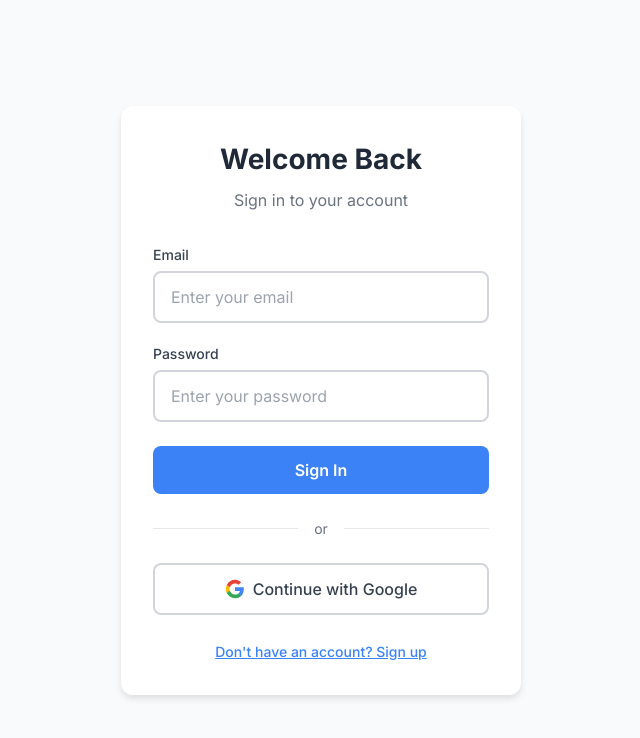
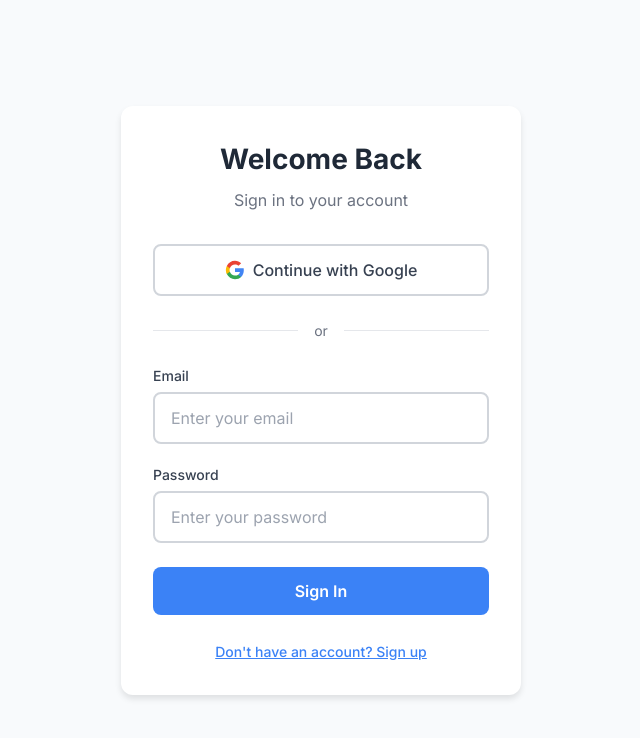
Before and after one commit to Errie15/ai-macro-tracker, a Next.js app: page / in a window 1280 px wide. Shown: the top 738 px of the page, without its empty margins (319-959 px from the left). Built offline with nearby package versions, Linux system fonts and the light colour scheme; no server answers.

Commit message:
emailsign in funkran, nu ev google

```diff
--- a/src/components/SignIn.tsx
+++ b/src/components/SignIn.tsx
@@ -9,6 +9,7 @@ export default function SignIn() {
   const [password, setPassword] = useState('');
   const [error, setError] = useState('');
   const [loading, setLoading] = useState(false);
+  const [googleLoading, setGoogleLoading] = useState(false);
 
   const { signIn, signUp, signInWithGoogle } = useAuth();
 
@@ -30,21 +31,62 @@ export default function SignIn() {
         await signUp(email.trim(), password);
       }
     } catch (error: any) {
-      setError(error.message || 'An error occurred');
+      console.error('Email/Password error:', error);
+      let errorMessage = 'An error occurred';
+
+      if (error.code === 'auth/user-not-found') {
+        errorMessage = 'No account found with this email';
+      } else if (error.code === 'auth/wrong-password') {
+        errorMessage = 'Incorrect password';
+      } else if (error.code === 'auth/email-already-in-use') {
+        errorMessage = 'Email is already registered';
+      } else if (error.code === 'auth/weak-password') {
+        errorMessage = 'Password should be at least 6 characters';
+      } else if (error.code === 'auth/invalid-email') {
+        errorMessage = 'Invalid email address';
+      } else if (error.message) {
+        errorMessage = error.message;
+      }
+
+      setError(errorMessage);
     } finally {
       setLoading(false);
     }
   };
 
   const handleGoogleSignIn = async () => {
+    console.log('🚀 Starting Google sign-in...');
     setError('');
-    setLoading(true);
+    setGoogleLoading(true);
+
     try {
+      console.log('📞 Calling signInWithGoogle...');
       await signInWithGoogle();
+      console.log('✅ Google sign-in completed successfully');
     } catch (error: any) {
-      setError(error.message || 'Google sign-in failed');
+      console.error('❌ Google sign-in error:', error);
+      console.error('Error code:', error.code);
+      console.error('Error message:', error.message);
+
+      let errorMessage = 'Google sign-in failed';
+
+      if (error.code === 'auth/popup-closed-by-user') {
+        errorMessage = 'Sign-in was cancelled';
+      } else if (error.code === 'auth/popup-blocked') {
+        errorMessage = 'Popup was blocked by browser. Please allow popups and try again.';
+      } else if (error.code === 'auth/cancelled-popup-request') {
+        errorMessage = 'Sign-in was cancelled';
+      } else if (error.code === 'auth/network-request-failed') {
+        errorMessage = 'Network error. Please check your connection.';
+      } else if (error.code === 'auth/internal-error') {
+        errorMessage = 'Internal error. Please try again.';
+      } else if (error.message) {
+        errorMessage = `Google sign-in error: ${error.message}`;
+      }
+
+      setError(errorMessage);
     } finally {
-      setLoading(false);
+      setGoogleLoading(false);
     }
   };
 
@@ -105,6 +147,92 @@ export default function SignIn() {
             </p>
           </div>
         )}
+
+        {/* Google Sign In - Moved to top */}
+        <button
+          onClick={handleGoogleSignIn}
+          disabled={loading || googleLoading}
+          style={{
+            width: '100%',
+            padding: '12px 24px',
+            fontSize: '16px',
+            fontWeight: '500',
+            color: '#374151',
+            backgroundColor: 'white',
+            border: '2px solid #d1d5db',
+            borderRadius: '8px',
+            cursor: (loading || googleLoading) ? 'not-allowed' : 'pointer',
+            transition: 'all 0.2s',
+            display: 'flex',
+            alignItems: 'center',
+            justifyContent: 'center',
+            gap: '8px',
+            outline: 'none',
+            marginBottom: '24px',
+            opacity: (loading || googleLoading) ? 0.6 : 1
+          }}
+          onMouseEnter={(e) => {
+            if (!loading && !googleLoading) {
+              e.currentTarget.style.backgroundColor = '#f9fafb';
+              e.currentTarget.style.borderColor = '#9ca3af';
+            }
+          }}
+          onMouseLeave={(e) => {
+            if (!loading && !googleLoading) {
+              e.currentTarget.style.backgroundColor = 'white';
+              e.currentTarget.style.borderColor = '#d1d5db';
+            }
+          }}
+        >
+          {googleLoading ? (
+            <>
+              <div style={{
+                width: '20px',
+                height: '20px',
+                border: '2px solid #d1d5db',
+                borderTop: '2px solid #3b82f6',
+                borderRadius: '50%',
+                animation: 'spin 1s linear infinite'
+              }}></div>
+              Connecting...
+            </>
+          ) : (
+            <>
+              <svg width="20" height="20" viewBox="0 0 24 24">
+                <path fill="#4285F4" d="M22.56 12.25c0-.78-.07-1.53-.2-2.25H12v4.26h5.92c-.26 1.37-1.04 2.53-2.21 3.31v2.77h3.57c2.08-1.92 3.28-4.74 3.28-8.09z"/>
+                <path fill="#34A853" d="M12 23c2.97 0 5.46-.98 7.28-2.66l-3.57-2.77c-.98.66-2.23 1.06-3.71 1.06-2.86 0-5.29-1.93-6.16-4.53H2.18v2.84C3.99 20.53 7.7 23 12 23z"/>
+                <path fill="#FBBC05" d="M5.84 14.09c-.22-.66-.35-1.36-.35-2.09s.13-1.43.35-2.09V7.07H2.18C1.43 8.55 1 10.22 1 12s.43 3.45 1.18 4.93l2.85-2.22.81-.62z"/>
+                <path fill="#EA4335" d="M12 5.38c1.62 0 3.06.56 4.21 1.64l3.15-3.15C17.45 2.09 14.97 1 12 1 7.7 1 3.99 3.47 2.18 7.07l3.66 2.84c.87-2.6 3.3-4.53 6.16-4.53z"/>
+              </svg>
+              Continue with Google
+            </>
+          )}
+        </button>
+
+        {/* Divider */}
+        <div style={{
+          display: 'flex',
+          alignItems: 'center',
+          marginBottom: '24px'
+        }}>
+          <div style={{
+            flex: 1,
+            height: '1px',
+            backgroundColor: '#e5e7eb'
+          }}></div>
+          <span style={{
+            padding: '0 16px',
+            fontSize: '14px',
+            color: '#6b7280'
+          }}>
+            or
+          </span>
+          <div style={{
+            flex: 1,
+            height: '1px',
+            backgroundColor: '#e5e7eb'
+          }}></div>
+        </div>
 
         {/* Email/Password Form */}
         <form onSubmit={handleSubmit} style={{ marginBottom: '24px' }}>
@@ -195,27 +323,27 @@ export default function SignIn() {
 
           <button
             type="submit"
-            disabled={loading}
+            disabled={loading || googleLoading}
             style={{
               width: '100%',
               padding: '12px 24px',
               fontSize: '16px',
               fontWeight: '600',
               color: 'white',
-              backgroundColor: loading ? '#9ca3af' : '#3b82f6',
+              backgroundColor: (loading || googleLoading) ? '#9ca3af' : '#3b82f6',
               border: 'none',
               borderRadius: '8px',
-              cursor: loading ? 'not-allowed' : 'pointer',
+              cursor: (loading || googleLoading) ? 'not-allowed' : 'pointer',
               transition: 'background-color 0.2s',
               outline: 'none'
             }}
             onMouseEnter={(e) => {
-              if (!loading) {
+              if (!loading && !googleLoading) {
                 e.currentTarget.style.backgroundColor = '#2563eb';
               }
             }}
             onMouseLeave={(e) => {
-              if (!loading) {
+              if (!loading && !googleLoading) {
                 e.currentTarget.style.backgroundColor = '#3b82f6';
               }
             }}
@@ -223,75 +351,6 @@ export default function SignIn() {
             {loading ? 'Loading...' : (isLogin ? 'Sign In' : 'Create Account')}
           </button>
         </form>
-
-        {/* Divider */}
-        <div style={{
-          display: 'flex',
-          alignItems: 'center',
-          marginBottom: '24px'
-        }}>
-          <div style={{
-            flex: 1,
-            height: '1px',
-            backgroundColor: '#e5e7eb'
-          }}></div>
-          <span style={{
-            padding: '0 16px',
-            fontSize: '14px',
-            color: '#6b7280'
-          }}>
-            or
-          </span>
-          <div style={{
-            flex: 1,
-            height: '1px',
-            backgroundColor: '#e5e7eb'
-          }}></div>
-        </div>
-
-        {/* Google Sign In */}
-        <button
-          onClick={handleGoogleSignIn}
-          disabled={loading}
-          style={{
-            width: '100%',
-            padding: '12px 24px',
-            fontSize: '16px',
-            fontWeight: '500',
-            color: '#374151',
-            backgroundColor: 'white',
-            border: '2px solid #d1d5db',
-            borderRadius: '8px',
-            cursor: loading ? 'not-allowed' : 'pointer',
-            transition: 'all 0.2s',
-            display: 'flex',
-            alignItems: 'center',
-            justifyContent: 'center',
-            gap: '8px',
-            outline: 'none',
-            marginBottom: '24px'
-          }}
-          onMouseEnter={(e) => {
-            if (!loading) {
-              e.currentTarget.style.backgroundColor = '#f9fafb';
-              e.currentTarget.style.borderColor = '#9ca3af';
-            }
-          }}
-          onMouseLeave={(e) => {
-            if (!loading) {
-              e.currentTarget.style.backgroundColor = 'white';
-              e.currentTarget.style.borderColor = '#d1d5db';
-            }
-          }}
-        >
-          <svg width="20" height="20" viewBox="0 0 24 24">
-            <path fill="#4285F4" d="M22.56 12.25c0-.78-.07-1.53-.2-2.25H12v4.26h5.92c-.26 1.37-1.04 2.53-2.21 3.31v2.77h3.57c2.08-1.92 3.28-4.74 3.28-8.09z"/>
-            <path fill="#34A853" d="M12 23c2.97 0 5.46-.98 7.28-2.66l-3.57-2.77c-.98.66-2.23 1.06-3.71 1.06-2.86 0-5.29-1.93-6.16-4.53H2.18v2.84C3.99 20.53 7.7 23 12 23z"/>
-            <path fill="#FBBC05" d="M5.84 14.09c-.22-.66-.35-1.36-.35-2.09s.13-1.43.35-2.09V7.07H2.18C1.43 8.55 1 10.22 1 12s.43 3.45 1.18 4.93l2.85-2.22.81-.62z"/>
-            <path fill="#EA4335" d="M12 5.38c1.62 0 3.06.56 4.21 1.64l3.15-3.15C17.45 2.09 14.97 1 12 1 7.7 1 3.99 3.47 2.18 7.07l3.66 2.84c.87-2.6 3.3-4.53 6.16-4.53z"/>
-          </svg>
-          Continue with Google
-        </button>
 
         {/* Toggle Login/Signup */}
         <div style={{ textAlign: 'center' }}>
@@ -317,6 +376,14 @@ export default function SignIn() {
           </button>
         </div>
       </div>
+
+      {/* CSS Animation for loading spinner */}
+      <style jsx>{`
+        @keyframes spin {
+          0% { transform: rotate(0deg); }
+          100% { transform: rotate(360deg); }
+        }
+      `}</style>
     </div>
   );
 }
```
